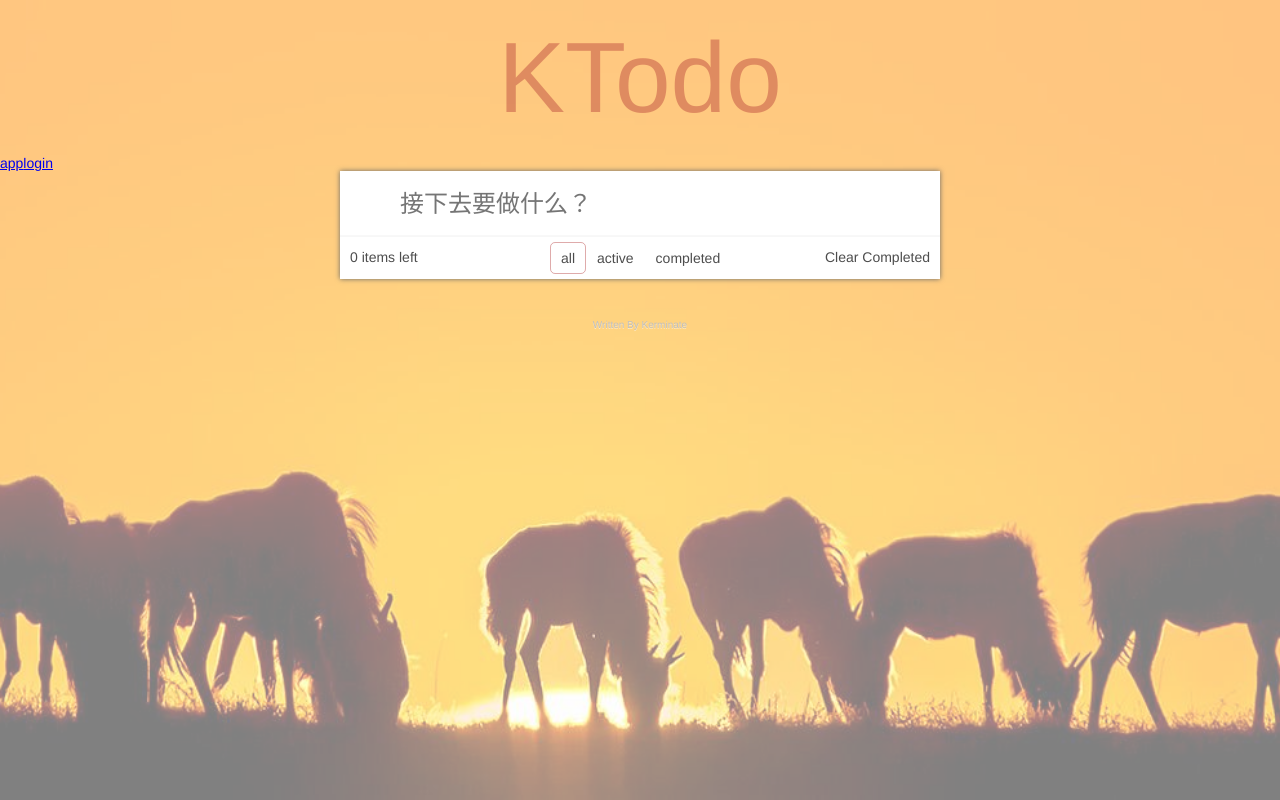
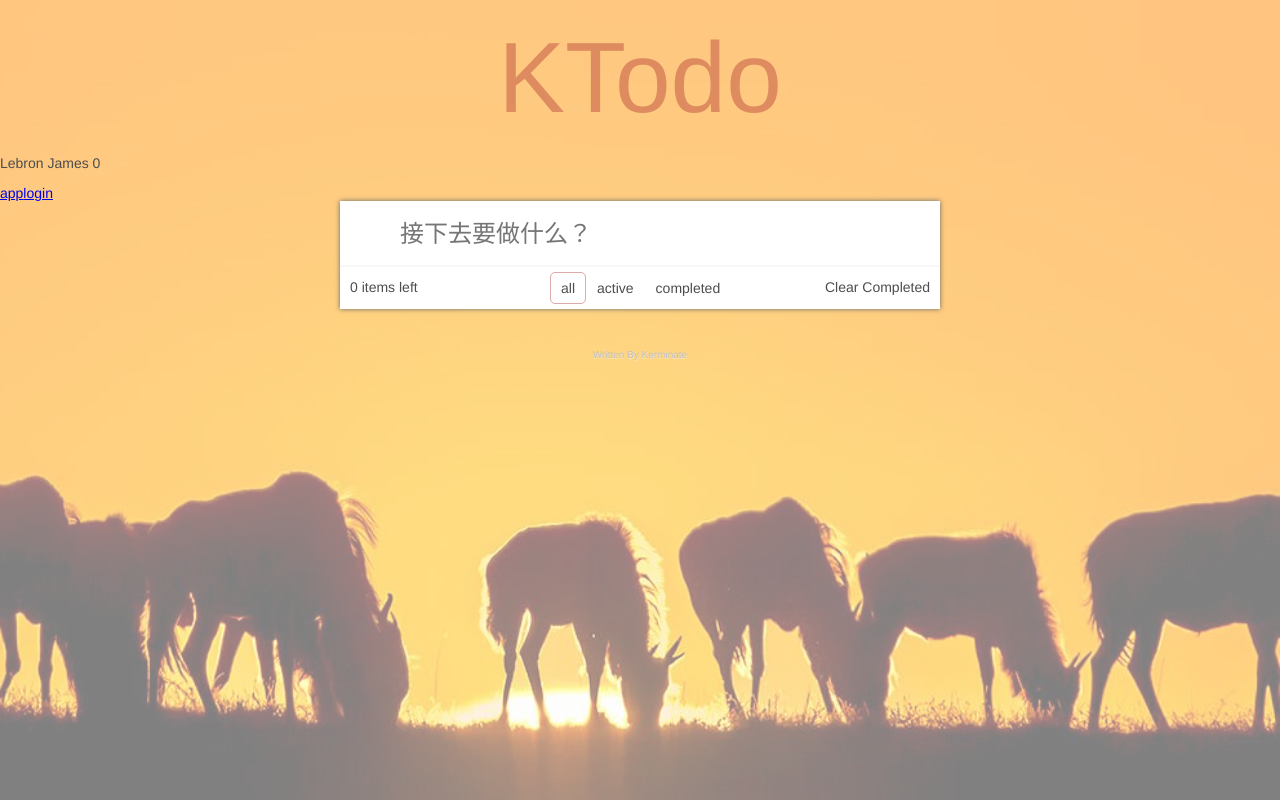
Before and after one commit to Kerminate/vue-ssr-tech, a Vue app: page /app in a window 1280 px wide. Built offline with nearby package versions, Linux system fonts and the light colour scheme; the HTML template or start-up script is replaced by a standard one.

Commit message:
feat: 加入vuex

```diff
--- a/client/app.vue
+++ b/client/app.vue
@@ -2,6 +2,7 @@
   <div id="app">
     <div id="cover"></div>
     <Header></Header>
+    <p>{{fullName}} {{counter}}</p>
     <router-link to='/app'>app</router-link>
     <router-link to='/login'>login</router-link>
     <transition name='fade'>
@@ -12,6 +13,7 @@
 </template>
 
 <script>
+import { mapState, mapGetters } from 'vuex'
 import Header from './layout/header.vue'
 import Footer from './layout/footer.jsx'
 // import Todo from './views/todo/todo.vue' // Todo 使用动态路由加载
@@ -24,6 +26,12 @@ export default {
   },
   mounted () {
     console.log(this.$store)
+  },
+  computed: {
+    ...mapState({
+      counter: (state) => state.count
+    }),
+    ...mapGetters(['fullName'])
   }
 }
 </script>
--- /dev/null
+++ b/client/store/getters/index.js
@@ -0,0 +1,5 @@
+export default {
+  fullName (state) {
+    return `${state.firstName} ${state.lastName}`
+  }
+}
--- a/client/store/index.js
+++ b/client/store/index.js
@@ -1,14 +1,12 @@
 import Vuex from 'vuex'
+import defaultState from './state'
+import mutations from './mutations'
+import getters from './getters'
 
 export default () => {
   return new Vuex.Store({
-    state: {
-      count: 0
-    },
-    mutations: {
-      updateCount (state, num) {
-        state.count = num
-      }
-    }
+    state: defaultState,
+    mutations,
+    getters
   })
 }
--- /dev/null
+++ b/client/store/mutations/index.js
@@ -0,0 +1,5 @@
+export default {
+  updateCount (state, num) {
+    state.count += num
+  }
+}
--- /dev/null
+++ b/client/store/state/index.js
@@ -0,0 +1,5 @@
+export default {
+  count: 0,
+  firstName: 'Lebron',
+  lastName: 'James'
+}
--- a/package.json
+++ b/package.json
@@ -33,6 +33,7 @@
     "babel-plugin-syntax-jsx": "^6.18.0",
     "babel-plugin-transform-vue-jsx": "^3.7.0",
     "babel-preset-env": "^1.7.0",
+    "babel-preset-stage-1": "^6.24.1",
     "cross-env": "^5.2.0",
     "css-loader": "^1.0.0",
     "eslint": "^5.7.0",
```
